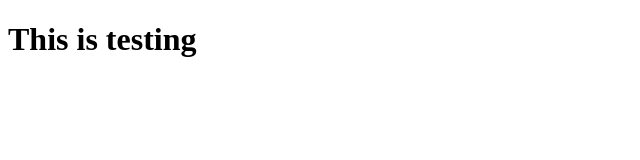
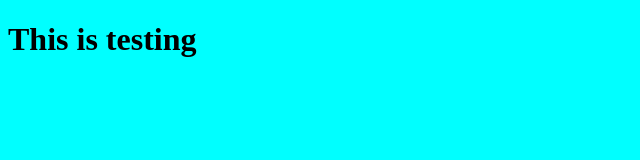
Before and after one commit to wuthmonesoe/git-test, a plain HTML site: page index.html in a window 1280 px wide. Shown: the whole page, without its empty margins (0-640 px from the left). Drawn offline with Linux system fonts and the light colour scheme.

Commit message:
myfirstupdate

```diff
--- /dev/null
+++ b/css/style.css
@@ -0,0 +1,3 @@
+body{
+    background-color: aqua;
+}
--- a/index.html
+++ b/index.html
@@ -5,6 +5,7 @@
     <meta http-equiv="X-UA-Compatible" content="IE=edge">
     <meta name="viewport" content="width=device-width, initial-scale=1.0">
     <title>Document</title>
+    <link rel="stylesheet" href="./css/style.css">
 </head>
 <body>
     <h1>This is testing</h1>
```
